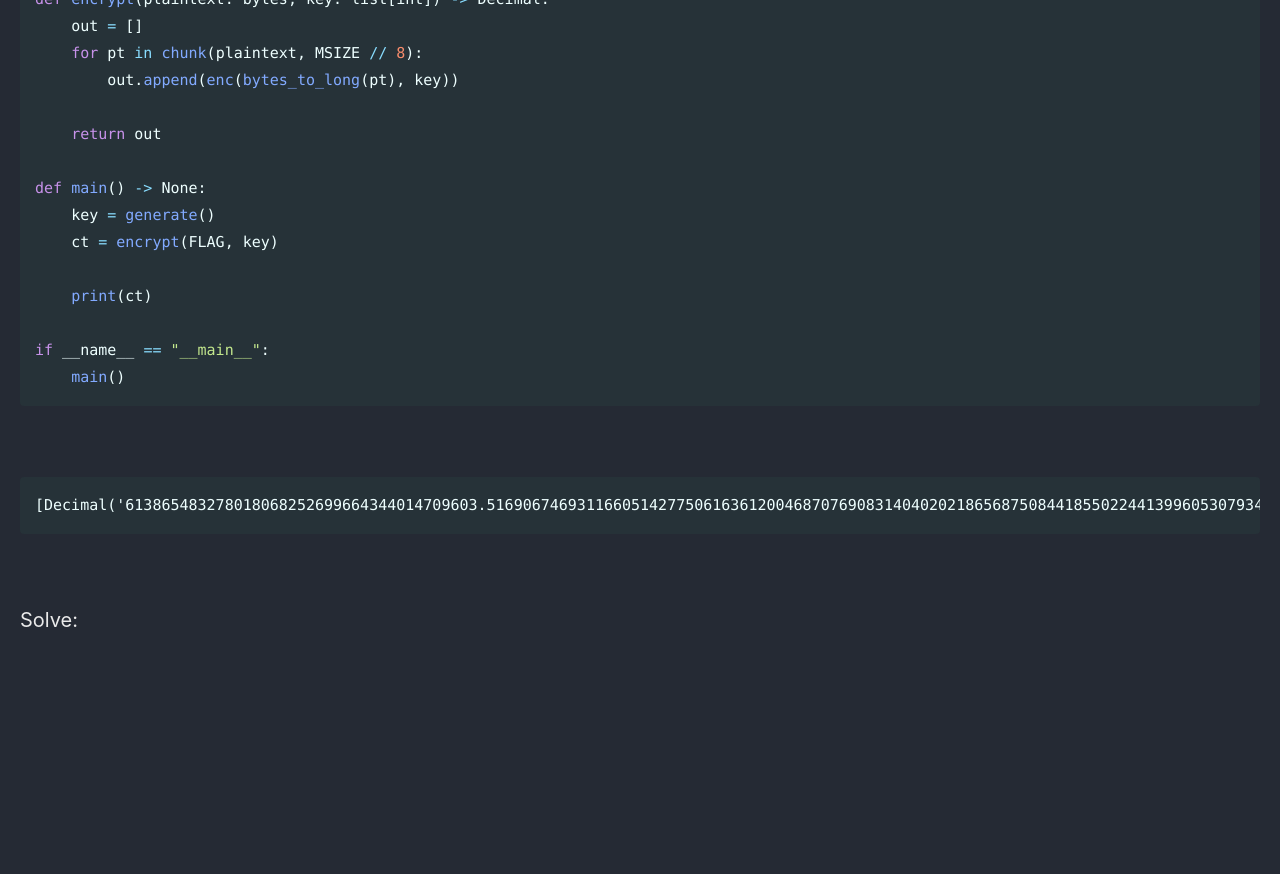
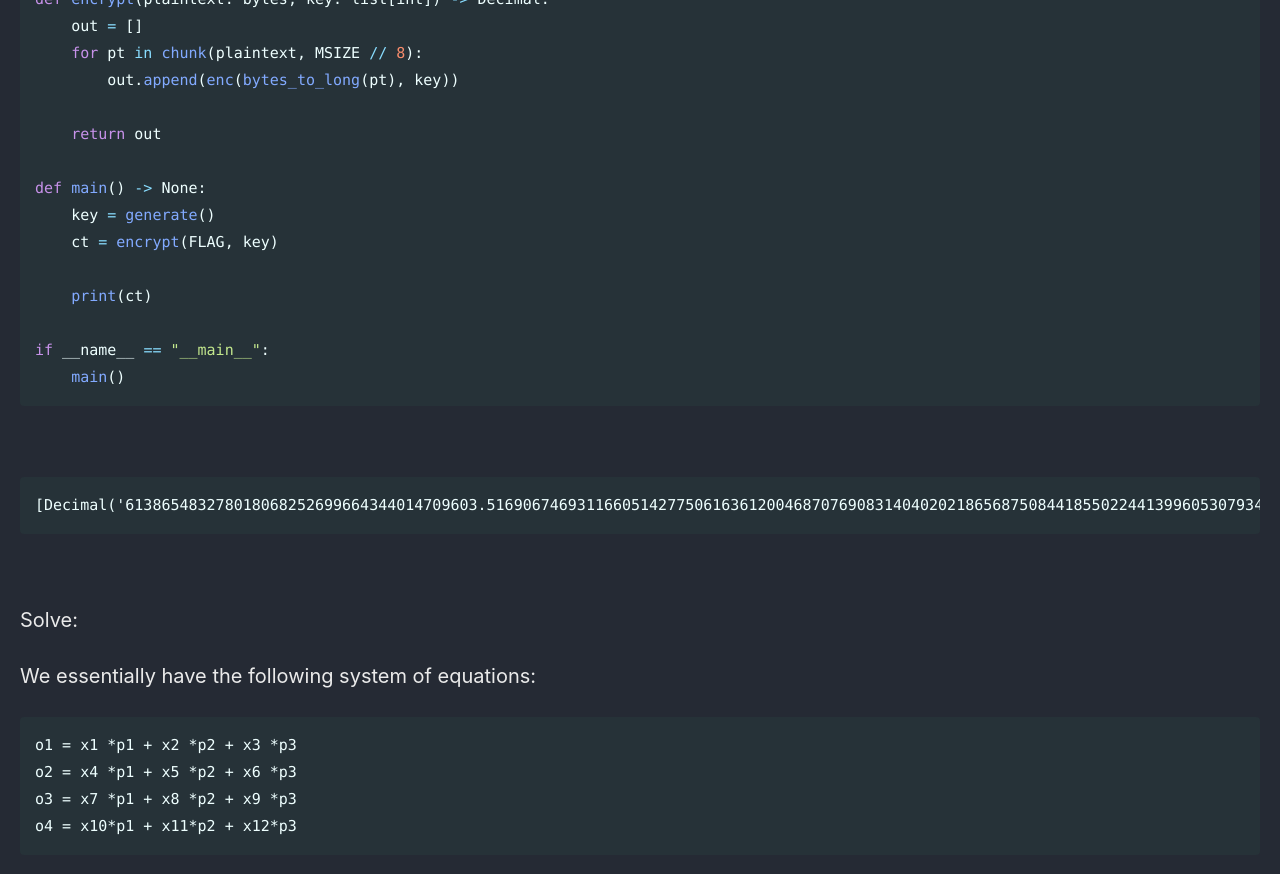
Before and after one commit to Connor-McCartney/Connor-McCartney.github.io, a Jekyll site: the page built from _pages/cryptography/other/roots-corCTF2024.md, in a window 1280 px wide and 900 px high, scrolled down 1102 px. Shown: the top 874 px of the window. Built offline with Jekyll 4.4.1, drawn with Linux system fonts in a browser that asks for light colours; cached includes are drawn as plain includes; before the commit the page ends 1793 px from its top, so only the background shows below that.

Commit message:
Update roots-corCTF2024.md

````diff
--- a/_pages/cryptography/other/roots-corCTF2024.md
+++ b/_pages/cryptography/other/roots-corCTF2024.md
@@ -65,3 +65,12 @@ if __name__ == "__main__":
 <br>
 
 Solve:
+
+We essentially have the following system of equations:
+
+```
+o1 = x1 *p1 + x2 *p2 + x3 *p3
+o2 = x4 *p1 + x5 *p2 + x6 *p3
+o3 = x7 *p1 + x8 *p2 + x9 *p3
+o4 = x10*p1 + x11*p2 + x12*p3
+```
````
